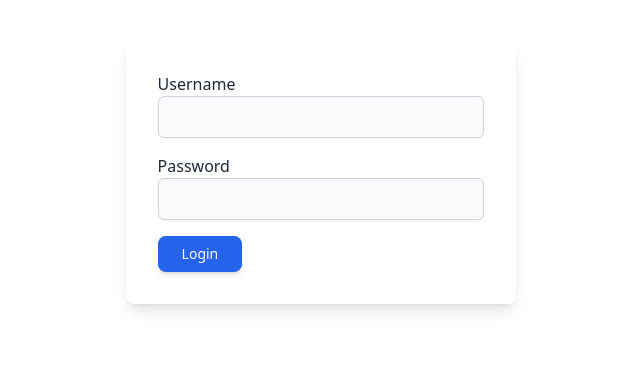
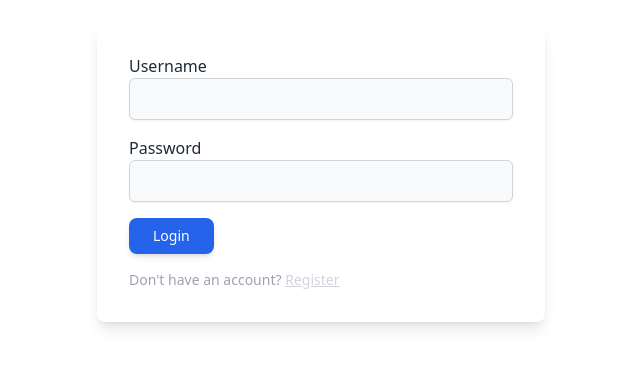
Before and after one commit to geewjh/just-wear-fe, a React (Vite) app: page /login in a window 1280 px wide. Shown: the part 188-556 px from the top of the page, without its empty margins (319-959 px from the left). Built offline with nearby package versions, Linux system fonts and the light colour scheme; no server answers.

Commit message:
feat: add link to login form

```diff
--- a/src/components/LoginForm/LoginForm.jsx
+++ b/src/components/LoginForm/LoginForm.jsx
@@ -2,6 +2,7 @@ import { useState } from "react";
 import toast from "react-hot-toast";
 import { loginService } from "../../utilities/users-service";
 import { useNavigate } from "react-router-dom";
+import { Link } from "react-router-dom";
 
 export default function LoginForm({ setUser }) {
   const [loginData, setLoginData] = useState({
@@ -35,7 +36,6 @@ export default function LoginForm({ setUser }) {
   };
 
   return (
-    <div>
     <div className="container mx-auto max-w-md p-8 bg-white rounded-lg shadow-lg">
       <form autoComplete="off" onSubmit={handleSubmit}>
         <div className="mb-4">
@@ -71,8 +71,13 @@ export default function LoginForm({ setUser }) {
             Login
           </button>
         </div>
+        <p className="mt-4 text-sm text-gray-400">
+          Don't have an account?{" "}
+          <Link to="/register" className="text-gray-300 underline">
+            Register
+          </Link>
+        </p>
       </form>
-      </div>
     </div>
   );
 }
```
Lines whose indentation alone changed are shown as unchanged.
